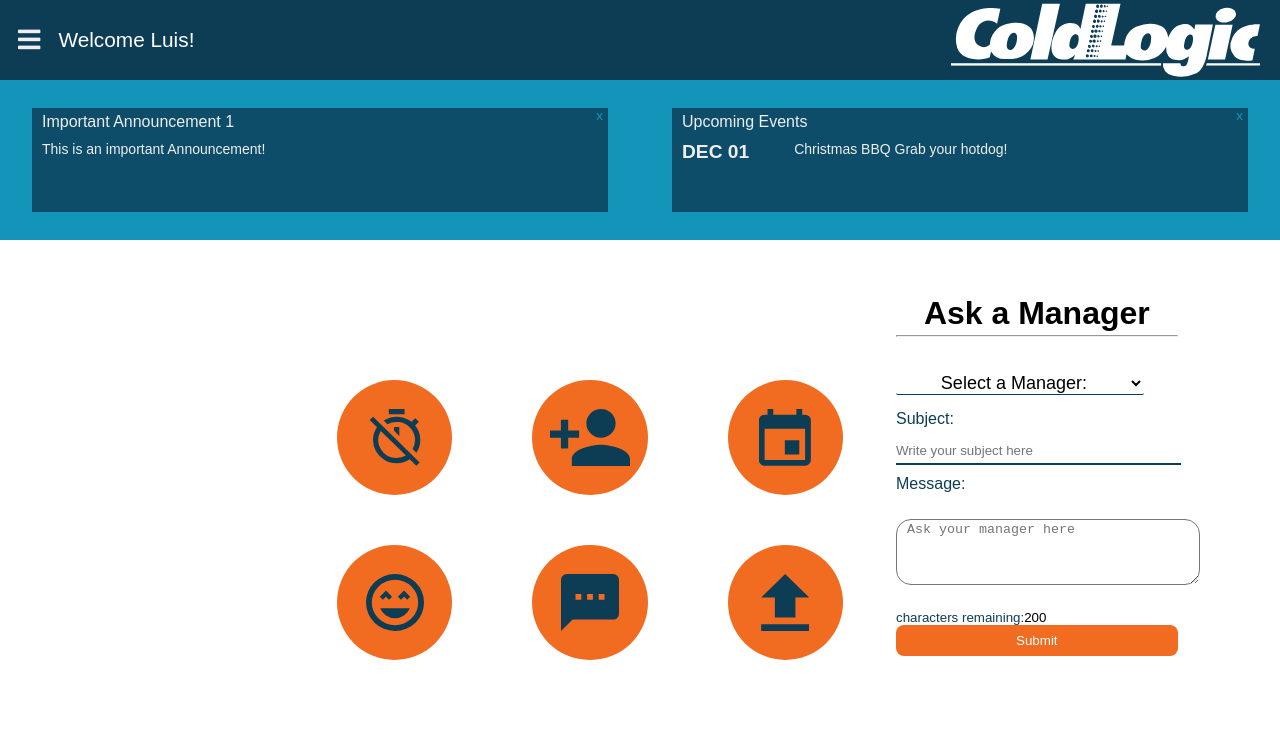
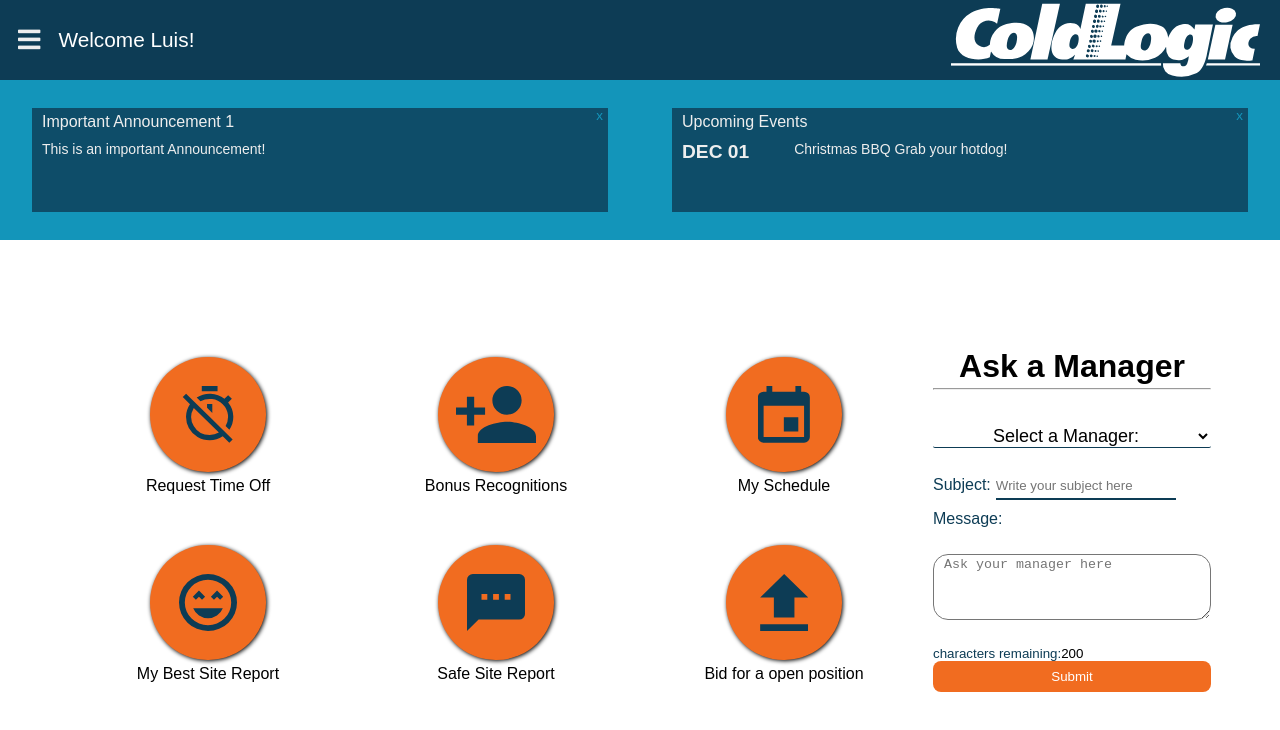
Before and after one commit to typowmedia/mycoldlogicplatform, a React (Create React App) app in the folder mycoldlogic/: page / in a window 1280 px wide. Shown: the top 730 px of the page. Built offline with nearby package versions, Linux system fonts and the light colour scheme.

Commit message:
fixed alignment issues in dashboard components

```diff
--- a/mycoldlogic/src/components/Nav/Nav.css
+++ b/mycoldlogic/src/components/Nav/Nav.css
@@ -1,11 +1,9 @@
 .Nav{
   align-self: center;
-  margin-right: 100px;
   display: grid;
   grid-template-columns: repeat(3, 1fr);
   grid-template-rows: repeat(2, 1fr);
   grid-row-gap: 50px;
-  grid-column-gap: 80px;
 }
 /* smart watches (just in case) */
 @media screen and (min-device-width: 150px)and (max-width: 330px){
--- a/mycoldlogic/src/components/Nav/Nav.js
+++ b/mycoldlogic/src/components/Nav/Nav.js
@@ -7,9 +7,11 @@ const Nav = ( props ) => {
     return <NavLink key={index} route={link} />});
 
     return(
-      <ul className='Nav'>
-        {nav}
-      </ul>
+      <div className='Nav-container'>
+        <ul className='Nav'>
+          {nav}
+        </ul>
+      </div>
     );
 };
 
--- a/mycoldlogic/src/components/Nav/NavLink/NavLink.css
+++ b/mycoldlogic/src/components/Nav/NavLink/NavLink.css
@@ -8,6 +8,18 @@
   border: none;
   background: #F16C20;
   color: #EEEEEE;
+  position: relative;
+  box-shadow: 1px 1px 4px #000;
+}
+.NavLink-flex{
+ text-align: center;
+ display: flex;
+ flex-flow: column;
+ justify-content: center;
+ align-items: center;
+}
+.NavLink-flex p {
+  padding-top: 5px;
 }
 /* smart watches (just in case) */
 @media screen and (min-device-width: 150px)and (max-width: 330px){
--- a/mycoldlogic/src/components/Nav/NavLink/NavLink.js
+++ b/mycoldlogic/src/components/Nav/NavLink/NavLink.js
@@ -5,11 +5,32 @@ import Icon from '../../Icon/Icon';
 
 
 const NavLink = ( props ) => {
+  let name;
+  switch (props.route) {
+    case 'timeoff': name = 'Request Time Off';
+    break;
+    case 'bonus-recognitions': name = 'Bonus Recognitions';
+    break;
+    case 'my-schedule': name = 'My Schedule';
+    break;
+    case 'my-best-site-report': name = 'My Best Site Report';
+    break;
+    case 'safe-site-report': name = 'Safe Site Report';
+    break;
+    case 'open-positions': name = 'Bid for a open position';
+    break;
+    default: '';
+  }
   return (
-      <div>
-        <Link to={props.route} className='NavLink'><Icon icon={props.route} height='50%'/></Link>
-      </div>
-);
+    <div className='NavLink-flex'>
+      <Link to={props.route} className='NavLink'>
+        <Icon icon={props.route} height='50%'/>
+      </Link>
+      <p>
+        {name}
+      </p>
+    </div>
+  );
 };
 
 export default NavLink;
--- a/mycoldlogic/src/containers/Dashboard/AskManagerForm/AskManagerForm.css
+++ b/mycoldlogic/src/containers/Dashboard/AskManagerForm/AskManagerForm.css
@@ -1,9 +1,5 @@
 .AskManagerForm{
-  position: absolute;
-    right: 0;
-width: 22vmax;
-  height: 85%;
-  padding: 20% 8% 2% 2%;
+  padding: 5px;
 }
 .AskManagerForm h3{
   text-align: center;
@@ -25,25 +21,23 @@ width: 22vmax;
     width: 100%;
 }
 .AskManagerForm form select{
-text-align: center;
-    font-size: large;
-  width: 88%;
-  margin: 15px auto;
+  text-align: center;
+  font-size: large;
+  margin: 15px 0;
+  width: 100%;
   background: #FFFFFF;
   border: none;
   border-bottom: 1px solid #0D3C55;
   border-radius: 2px;
 }
 .AskManagerForm input{
-    width: 100%;
   padding: 5px 3px 5px 0;
-  margin: 10px 0 10px 0px;
+  margin: 10px 5px;
   border: none;
   border-bottom: 2px solid #0D3C55;
 }
 .AskManagerForm textarea{
-  width: 100%;
-  margin: 2vmax auto;
+  margin: 2vmax 0;
   border-radius: 15px;
 }
 .AskManagerForm textarea:read-write,.AskManagerForm textarea:placeholder-shown {
--- a/mycoldlogic/src/containers/Dashboard/Dashboard.css
+++ b/mycoldlogic/src/containers/Dashboard/Dashboard.css
@@ -1,9 +1,10 @@
 .Dashboard-flex-container{
-    height: 70vh;
-    display: flex;
-    justify-content: space-around;
-    align-items: center;
-
+  width: 90%;
+  margin: 0 auto;
+  height: 70vh;
+  display: grid;
+  grid-template-columns: 75% 25%;
+  align-items: center;
 }
 
 /* smart watches (just in case) */
--- a/mycoldlogic/src/containers/Dashboard/Dashboard.js
+++ b/mycoldlogic/src/containers/Dashboard/Dashboard.js
@@ -13,8 +13,16 @@ class Dashboard extends Component {
     };
   }
 
+  componentDidMount(){
+    // INITIAL ANNCOUNCEMENT PULL FROM API
+    // ADD EVENT LISTENER FOR POSSIBLE UPDATES FOR ANNCOUNCEMENTS??
+  }
+  componentWillUnmount(){
+    //REMOVE EVENT LISTENER IF ADDED
+  }
   render(){
-      return(<div>
+      return(
+        <div>
           <Announcements />
           <div className='Dashboard-flex-container'>
               <Nav navLinks={this.props.navLinks}/>
@@ -24,7 +32,8 @@ class Dashboard extends Component {
                 updateMessage={this.updateMessage}
                 />
           </div>
-      </div>);
+        </div>
+    );
   }
 }
 
--- a/mycoldlogic/src/hoc/Auxiliary.js
+++ /dev/null
@@ -1,3 +0,0 @@
-const Aux = (props) => props.children;
-
-export default Aux;
```
